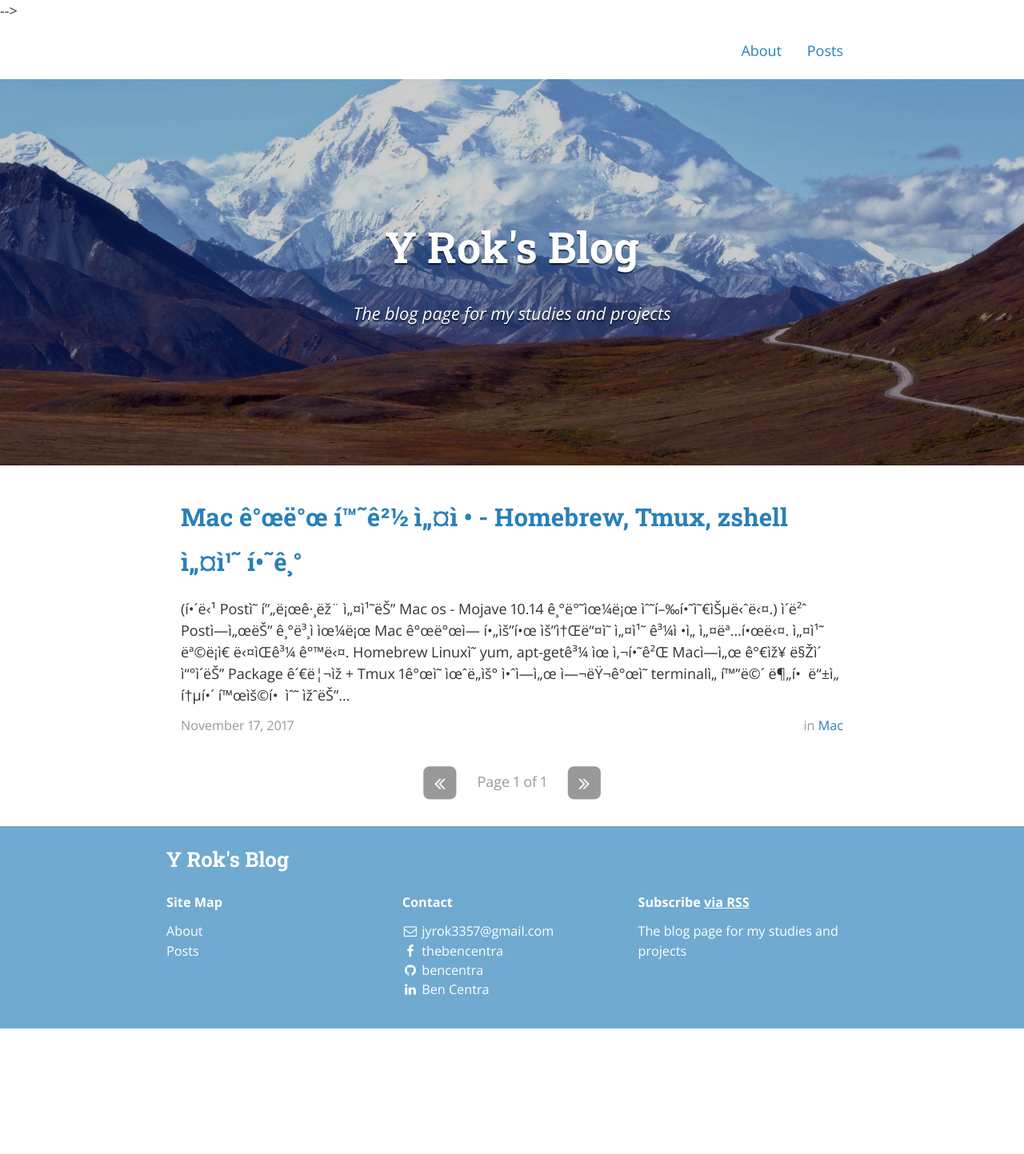
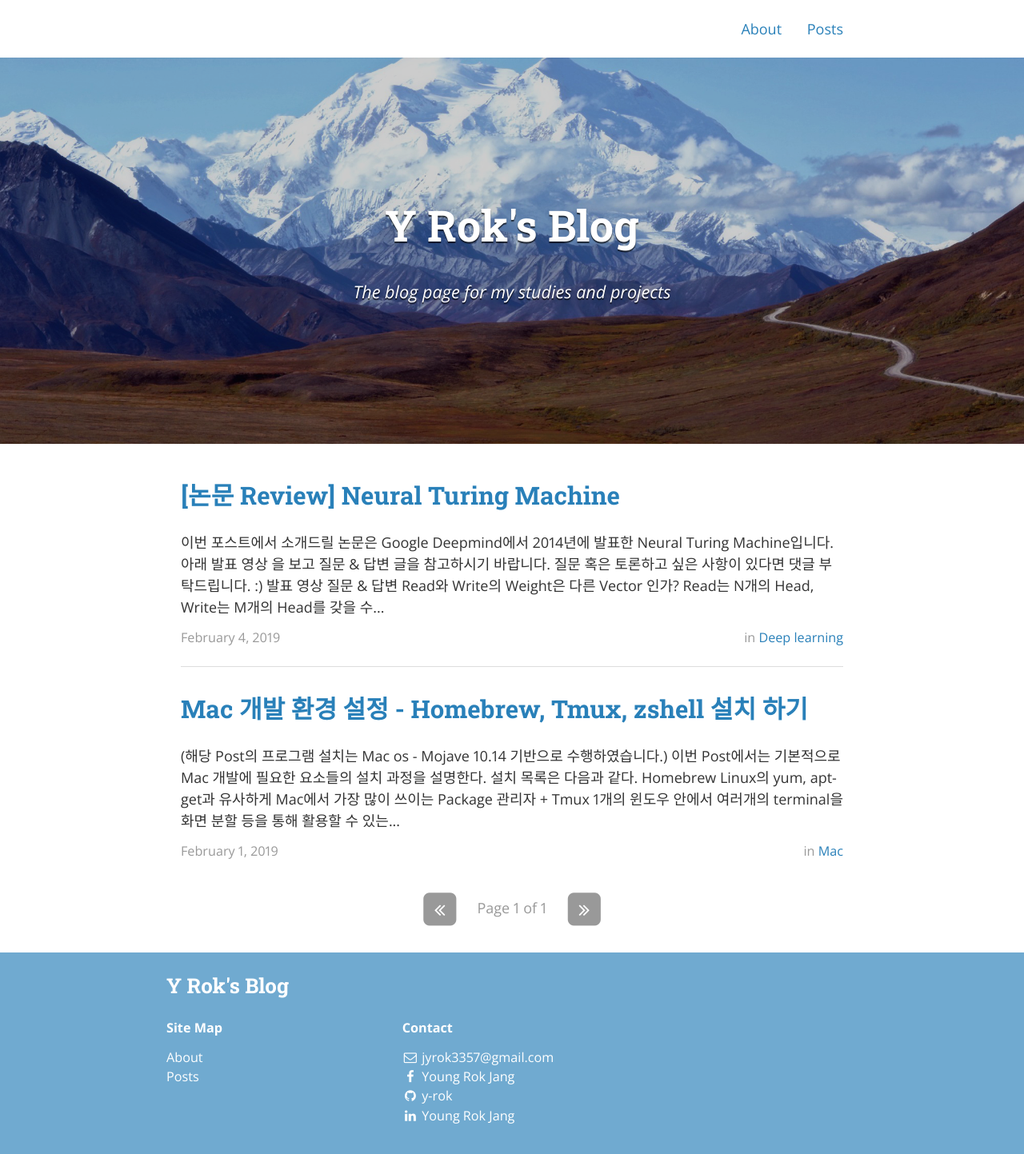
Before and after one commit to jangyrok/y-rok.github.io, a Jekyll site: the page built from index.html, in a window 1280 px wide. Shown: the whole page at 80% size. Built offline with Jekyll 4.4.1, drawn with Linux system fonts in a browser that asks for light colours; nearby versions of some CDN libraries; the list of posts is cut into pages by our own code; before the commit the page ends 1286 px from its top, so only the background shows below that.

Commit message:
neural turing machine written

```diff
--- a/_config.yml
+++ b/_config.yml
@@ -79,21 +79,21 @@ social:
 
   - name: Facebook
     icon: facebook
-    username: thebencentra
-    url: https://www.facebook.com/rok.jang
+    username: Young Rok Jang
+    url: https://www.facebook.com/yrok.jang
     desc: Friend me on Facebook
     share: true
 
   - name: GitHub
     icon: github
-    username: bencentra
+    username: y-rok
     url: https://github.com/y-rok
     desc: Fork me on GitHub
     share: false
 
   - name: LinkedIn
     icon: linkedin
-    username: Ben Centra
+    username: Young Rok Jang
     url: https://www.linkedin.com/in/young-rok-jang-842aa194/
     desc: Connect with me on LinkedIn
     share: true
--- a/_includes/footer.html
+++ b/_includes/footer.html
@@ -40,11 +40,11 @@
 
       </ul>
     </div>
-
+<!--
     <div class="site-signature">
       <p class="rss-subscribe text"><strong>Subscribe <a href="{{ "/feed.xml" | prepend: site.baseurl }}">via RSS</a></strong></p>
       <p class="text">{{ site.description }}</p>
-    </div>
+    </div>-->
 
   </div>
 
--- a/_layouts/default.html
+++ b/_layouts/default.html
@@ -1,7 +1,7 @@
 <!DOCTYPE html>
 <html>
 
-  <!-- {% include head.html %} -->
+  {% include head.html %}
 
 {% include analytics.html %}
 
--- a/_posts/2015-11-17-mac-devel-env.markdown
+++ b/_posts/2019-02-01-mac-devel-env.markdown
@@ -1,10 +1,11 @@
 ---
 layout: post
 title:  "Mac 개발 환경 설정 - Homebrew, Tmux, zshell 설치 하기"
-date:   2017-11-17 00:00:00
+date:   2019-2-1 00:00:00
 author: y-rok
-categories: Mac
+categories: mac
 tags: zshell homebrew tmux
+permalink : /mac-configuration
 ---
 
 
--- /dev/null
+++ b/_posts/2019-02-04-neural-turing-machine.markdown
@@ -0,0 +1,60 @@
+---
+layout: post
+title:  "[논문 Review] Neural Turing Machine"
+date:   2019-02-04 00:00:00
+author: y-rok
+categories:
+- deep Learning
+tags:
+- deep learning
+- deepmind
+- paper review
+permalink: /neural-turing-machine
+---
+
+이번 포스트에서 소개드릴 논문은 Google Deepmind에서 2014년에 발표한 **Neural Turing Machine**입니다. 아래
+[발표 영상](#-발표-영상)
+을 보고 [질문 & 답변](#-질문-&-답변) 글을 참고하시기 바랍니다.
+
+**질문 혹은 토론하고 싶은 사항이 있다면 댓글 부탁드립니다. :)**
+
+
+## 발표 영상
+
+<iframe width="100%" height="480" src="http://www.youtube.com/embed/J9f6r2EH3ag" frameborder="0" allowfullscreen></iframe>
+
+## 질문 & 답변
+### Read와 Write의 Weight은 다른 Vector 인가?
+
+- Read는 N개의 Head, Write는 M개의 Head를 갖을 수 있음 (N과 M은 Hyper parameter)
+- **Head 별로 각각 따로 Weight 존재** / Read & Write 는 각각 Head가 다르므로 Weight도 다름
+
+### Previous Read Vector는 어떻게 Controller의 Input으로 넣어 주는가?
+
+- [Open Source](https://github.com/snowkylin/ntm)에 따르면 Controller의 Input은 External Input과 Previous read vector를 Concat하여 구성됨
+
+### Controller의 External Output은 어떻게 계산 되는가?
+
+- [Open Source](https://github.com/snowkylin/ntm)에 따르면 Controller의 Output을 목적에 따라 다르게 활용하는 2개의 Dense Layer가 존재
+    - O2P Layer - Controller의 Ouput을 Parameter로 변환
+    - O2O Layer - Controller의 Output을 external output으로 변환
+
+### Head의 의미는?
+
+- Turing Machine에서 Head란 Memory에서 특정 위치에 정보를 Write 혹은 Read 하는 장치
+- Neural Turing Machine에서도 유사하게 사용
+    - Write 혹은 Read 시 Attention을 위해 각 element에 가중치를 부여하는 Weight Vector (즉, Memory에서 접근할 위치를 결정)
+
+### Multiple Head는 어떻게 동작하는가?
+
+- Controller에서 Head 별로 Parameter가 Output으로 추출되고 이를 활용하여 각 Head는 Read와 Write를 진행
+- Read Operation
+   - Multiple Read heads는 각 Head의 Read Vector를 Concat하여 최종적으로 1개의 Read Vector 구성
+- Write Operation
+   - Multiple Write heads는 head 수 만큼 순차적으로 Memory에 Write operation을 수행
+
+### Multiple Head를 사용하는 이유?
+
+- **복잡한 알고리즘을 수행하기 위해서 1번의 time step에서 여러번의 Read, Write Operation이 필요할 수 있음**
+- 예를 들어, Copy Task같은 단순한 알고리즘을 수행하기 위해서는 각 time step에서 Read 혹은 Write 1개의 Operation만 필요하지만 Sorting Task를 수행하기 위해서는 Write 했던 것을 메모리에서 다른 위치로 옮기고 등의 복잡한 Operation 필요
+- 따라서, Task에 따라 Head 수를 Hyper-parameter로 결정
```
